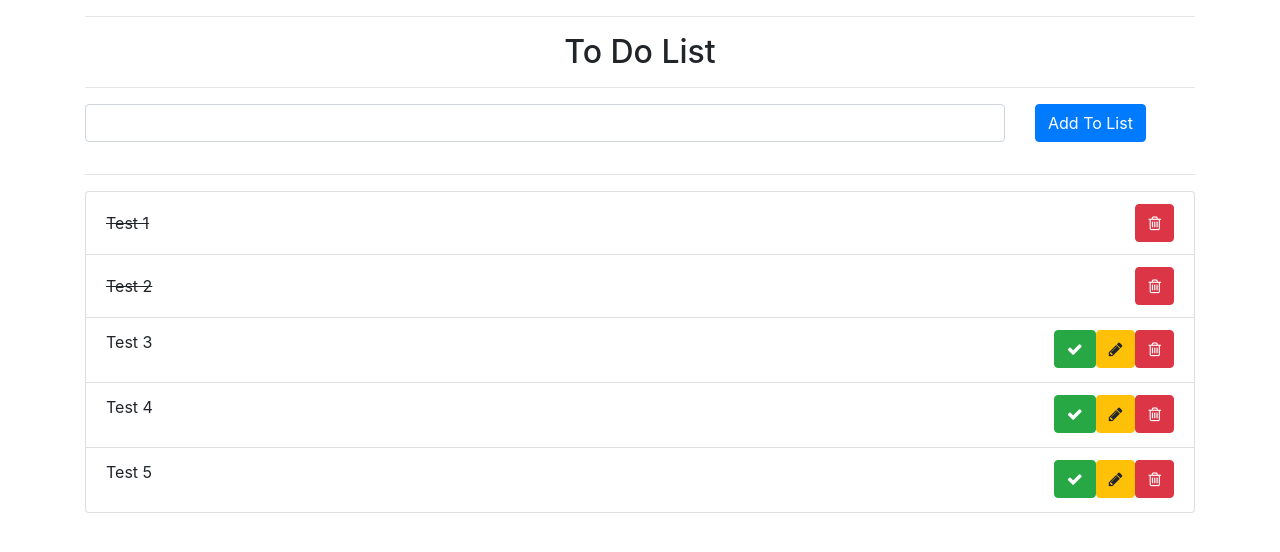
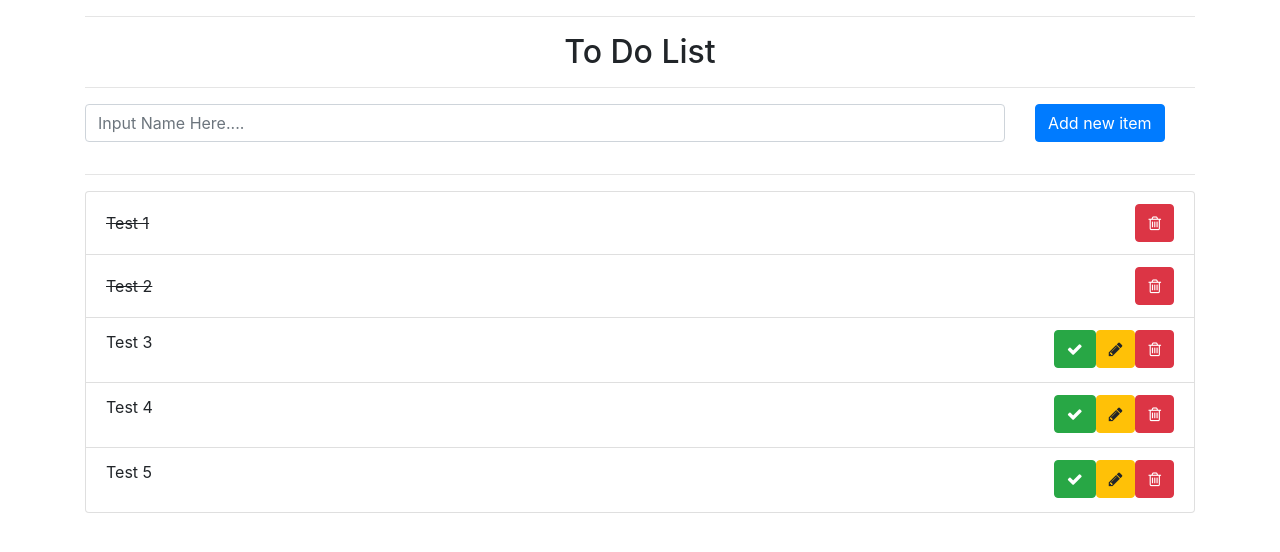
Before and after one commit to byshako/Home-Tasks, an Angular app: page / in a window 1280 px wide. Shown: the top 552 px of the page. Built offline with nearby package versions, Linux system fonts and the light colour scheme.

Commit message:
Task-1 Finnal

```diff
--- a/src/app/task-1/task-1.component.html
+++ b/src/app/task-1/task-1.component.html
@@ -10,12 +10,15 @@
         <div class="row">
             <div class="col-10">
                 <div class="form-group">
-                    <input type="text" class="form-control" [(ngModel)]="name">
+                    <input type="text" class="form-control" [(ngModel)]="name" placeholder="Input Name Here....">
                 </div>
             </div>
 
             <div class="col-2">
-                <button class="btn btn-primary" (click)="onAdd()">Add To List</button>
+                <button class="btn btn-primary" (click)="onUpdate()" *ngIf="editableItem; else addBlock">Update</button>
+                <ng-template #addBlock>
+                    <button class="btn btn-primary" (click)="onAdd()">Add new item</button>
+                </ng-template>
             </div>
         </div>
     </div>
@@ -35,7 +38,7 @@
                         <button class="btn btn-success" (click)="onDone(i)" *ngIf="!item.done">
                             <i class="fa fa-check" aria-hidden="true"></i>
                         </button>
-                        <button class="btn btn-warning" (click)="onEdit(i)" *ngIf="!item.done">
+                        <button class="btn btn-warning" (click)="onEdit(item)" *ngIf="!item.done">
                             <i class="fa fa-pencil" aria-hidden="true"></i>
                         </button>
                         <button class="btn btn-danger" (click)="onDelete(i)">
--- a/src/app/task-1/task-1.component.ts
+++ b/src/app/task-1/task-1.component.ts
@@ -7,6 +7,7 @@ import {Component, OnInit} from '@angular/core';
 })
 export class Task1Component implements OnInit {
     name: string;
+    editableItem: any;
     toDolist = [
         {done: true, newName: 'Test 1'},
         {done: true, newName: 'Test 2'},
@@ -24,7 +25,7 @@ export class Task1Component implements OnInit {
 
     onAdd() {
         this.toDolist.push({
-            done: true,
+            done: false,
             newName: this.name
         });
         this.name = '';
@@ -33,9 +34,17 @@ export class Task1Component implements OnInit {
         this.toDolist.splice(i, 1);
     }
     onDone(i) {
-        console.log('tst');
+        this.toDolist[i].done = true;
     }
-    onEdit() {
+    onEdit(item) {
+        console.log('jhj', item);
+        this.name = item.newName;
+        this.editableItem = item;
+    }
 
+    onUpdate() {
+        this.editableItem.newName = this.name;
+        this.name = '';
+        this.editableItem = '';
     }
 }
```
